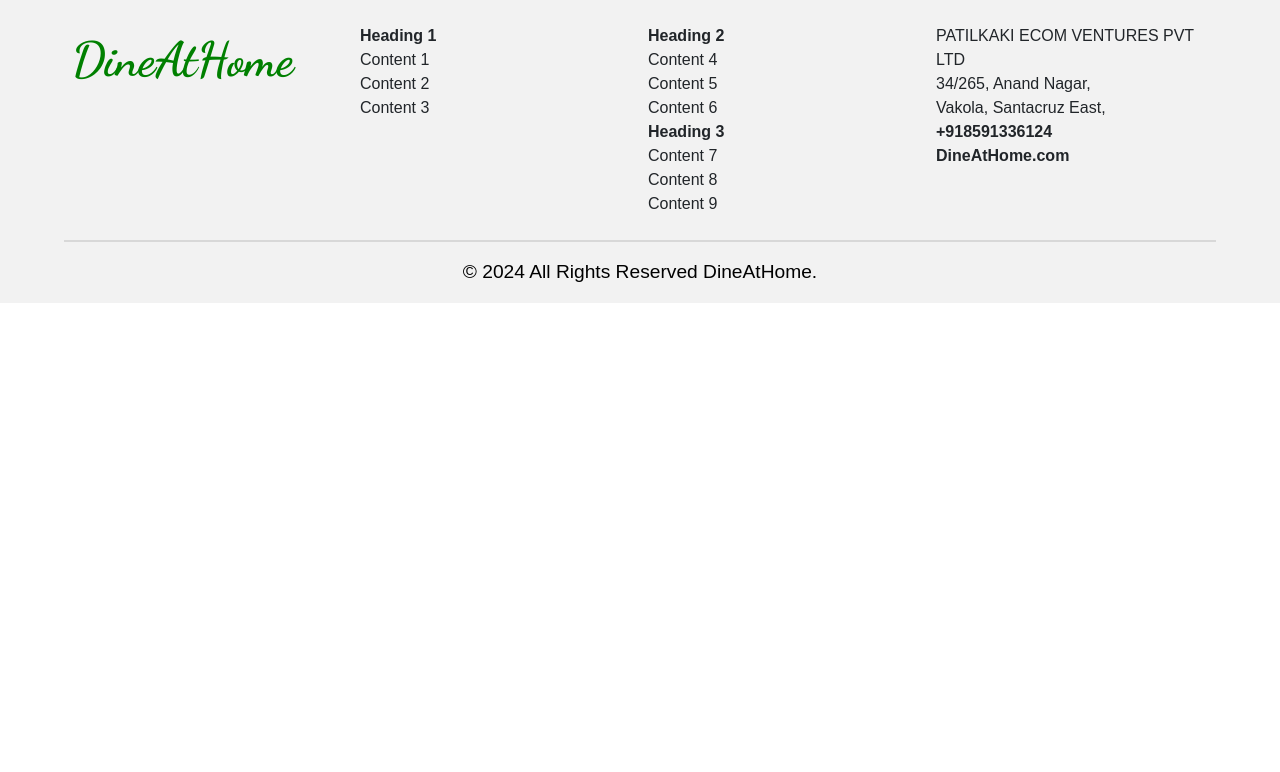
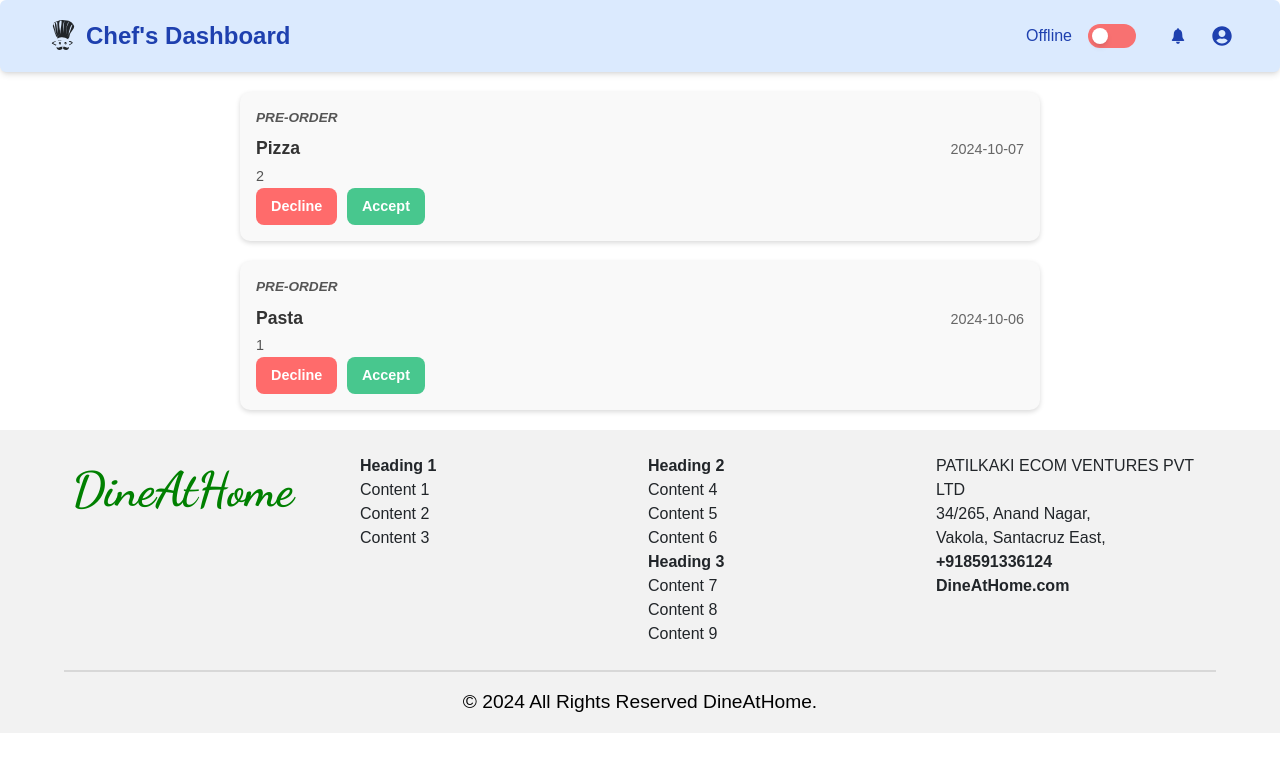
Before and after one commit to Dhammashilagaikwad/DineAtHome_Frontend, a React (Create React App) app: page /home-shefs/dashboard/prenotification in a window 1280 px wide. Shown: the top 772 px of the page. Built offline with nearby package versions, Linux system fonts and the light colour scheme; a web font is replaced by a local one.

Commit message:
Notification, Edit profile

```diff
--- a/src/Routing.jsx
+++ b/src/Routing.jsx
@@ -46,6 +46,7 @@
 const Menu = lazy(()=>import('./modules/homeChef/components/Menu'));
 const ChefShop=lazy(()=>import('./modules/homeChef/components/Shop'))
 const History =lazy(()=>import('./modules/homeChef/components/History'))
+const PreNotification=lazy(()=>import('./modules/homeChef/components/PreNotification'))
 
 function Layout() {
     const location = useLocation();
@@ -136,6 +137,7 @@
           <Route path='/home-shefs/dashboard/shop' element={<ChefShop/>}/>
           <Route path='/home-shefs/dashboard/history' element={<History/>}/>
           <Route path='/home-shefs/dashboard/profile' element={<Profile/>}/>
+          <Route path='/home-shefs/dashboard/prenotification' element={<PreNotification/>}/>
         </Routes>
       </Suspense>
 
--- a/src/HomeChef/Component/MainProfileEdit.jsx
+++ b/src/modules/homeChef/components/MainProfileEdit.js
@@ -1,5 +1,5 @@
 import React, { useState, useEffect } from "react";
-import "../Styles/MainProfileEdit.css"; // Import the CSS file
+import "../styles/MainProfileEdit.css"; // Import the CSS file
 import axios from "axios";
 import { jwtDecode } from "jwt-decode";
 
--- a/src/modules/homeChef/components/Navbar.js
+++ b/src/modules/homeChef/components/Navbar.js
@@ -5,6 +5,7 @@
 import { Link } from "react-router-dom";
 
 const Navbar = () => {
+
   const [isOnline, setIsOnline] = useState(false);
   const [isUserProfile, setIsUserProfile] = useState(false);
   const [isMobileMenuOpen, setIsMobileMenuOpen] = useState(false); // State for mobile menu
@@ -33,7 +34,9 @@
               <span className="w-12 h-6 flex items-center flex-shrink-0 ml-4 p-1 bg-red-400 rounded-full duration-300 ease-in-out peer-checked:bg-green-600 after:w-4 after:h-4 after:bg-white after:rounded-full after:shadow-md after:duration-300 peer-checked:after:translate-x-6 group-hover:after:translate-x-1"></span>
             </label>
           </div>
-          <IoIosNotifications />
+          <Link className="cursor-pointer" to="/home-shefs/dashboard/prenotification">
+          <IoIosNotifications/>
+          </Link>
           <div className="relative cursor-pointer">
             <FaUserCircle onClick={() => setIsUserProfile(!isUserProfile)} />
             {isUserProfile ? (
@@ -53,16 +56,14 @@
           </div>
         </div>
 
-        {/* Mobile Menu Button */}
         <button
           className="md:hidden text-2xl"
           onClick={() => setIsMobileMenuOpen(!isMobileMenuOpen)}
         >
-          {isMobileMenuOpen ? '✖' : '☰'} {/* Toggle between menu icon and close icon */}
+          {isMobileMenuOpen ? '✖' : '☰'}
         </button>
       </div>
 
-      {/* Mobile Menu */}
       {isMobileMenuOpen && (
         <div className="flex flex-col items-center bg-blue-100 p-4 md:hidden rounded-md">
           <label className="relative flex justify-between items-center group p-2 w-full">
@@ -75,7 +76,9 @@
             />
             <span className="w-12 h-6 flex items-center flex-shrink-0 ml-4 p-1 bg-red-400 rounded-full duration-300 ease-in-out peer-checked:bg-green-600 after:w-4 after:h-4 after:bg-white after:rounded-full after:shadow-md after:duration-300 peer-checked:after:translate-x-6 group-hover:after:translate-x-1"></span>
           </label>
+          <Link className="cursor-pointer" to="/home-shefs/dashboard/prenotification">
           <IoIosNotifications className="text-2xl" />
+          </Link>
           <div className="relative cursor-pointer">
             <FaUserCircle onClick={() => setIsUserProfile(!isUserProfile)} className="text-2xl" />
             {isUserProfile && (
--- /dev/null
+++ b/src/modules/homeChef/components/NotificationP.js
@@ -0,0 +1,26 @@
+import React from 'react';
+import '../styles/NotificationP.css';
+
+function NotificationP(props) {
+  return (
+    <div className="PreOrder-card">
+      <div className="PreOrder-type">{props.type}</div>
+      <div className="PreOrder-content">
+        <div className="PreOrder-header">
+          <h4 className="PreOrder-title">{props.foodName}</h4>
+          <span className="PreOrder-date">{props.date}</span>
+        </div>
+        <div className="PreOrder-details">
+          <div className="PreOrder-qty">{props.quantity}</div>
+          {/* <div className="PreOrder-price">₹{props.price}</div> */}
+        </div>
+        <div className="request-actions">
+        <button className="btn decline">{props.decline}</button>
+        <button className="btn accept">{props.accept}</button>
+      </div>
+      </div>
+    </div>
+  );
+}
+
+export default NotificationP;
--- /dev/null
+++ b/src/modules/homeChef/components/NotificationR.js
@@ -0,0 +1,27 @@
+
+import React from 'react';
+import '../styles/NotificationR.css';
+
+function NotificationR(props) {
+  return (
+    <div className="request-card">
+      <div className="request-type">{props.type}</div>
+      <div className="request-content">
+        <div className="request-header">
+          <h4 className="request-title">{props.foodName}</h4>
+          <span className="request-date">{props.date}</span>
+        </div>
+        <div className="request-details">
+          <div className="request-qty">{props.quantity}</div>
+          {/* <div className="request-price">{props.priceRange}</div> */}
+        </div>
+      </div>
+      <div className="request-actions">
+        <button className="btn decline">{props.decline}</button>
+        <button className="btn accept">{props.accept}</button>
+      </div>
+    </div>
+  );
+}
+
+export default NotificationR;
--- /dev/null
+++ b/src/modules/homeChef/components/PreNotification.js
@@ -0,0 +1,44 @@
+import React from 'react'
+import NotificationR from "./NotificationR.js";
+import NotificationP from "./NotificationP.js";
+import Navbar from './Navbar.js';
+
+export default function PreNotification() {
+  return (
+    <div>
+<Navbar/>
+<div>
+          <NotificationP
+            type="Pre-Order"
+            foodName="Pizza"
+            date="2024-10-07"
+            quantity="2"
+            // price="400"
+            decline="Decline"
+            accept="Accept"
+          />
+          {/* <NotificationR
+            type="Rquest"
+            foodName="Pizza"
+            date="2024-10-07"
+            quantity="2"
+            // priceRange="120- 220"
+            decline="Decline"
+            accept="Accept"
+          /> */}
+          <NotificationP
+            type="Pre-Order"
+            foodName="Pasta"
+            date="2024-10-06"
+            quantity="1"
+            // price="200"
+            decline="Decline"
+            accept="Accept"
+          />
+        </div>
+
+
+
+    </div>
+  )
+}
--- /dev/null
+++ b/src/modules/homeChef/styles/NotificationP.css
@@ -0,0 +1,64 @@
+.PreOrder-card {
+    display: flex;
+    justify-content: space-between;
+    align-items: center;
+    flex-direction: column;
+    margin: 20px auto;
+    padding: 16px;
+    border-radius: 10px;
+    box-shadow: 0 2px 5px rgba(0,0,0,0.15);
+    background-color: #f9f9f9;
+    width: 100%;
+    max-width: 800px;
+  }
+
+  .PreOrder-type {
+    font-size: 0.85em;
+    color: #555;
+    text-transform: uppercase;
+    font-weight: bold;
+    align-self: flex-start;
+    margin-bottom: 10px;
+    font-style: italic;
+  }
+
+  .PreOrder-content {
+    width: 100%;
+  }
+
+  .PreOrder-header {
+    display: flex;
+    justify-content: space-between;
+    align-items: baseline;
+    width: 100%;
+  }
+
+  .PreOrder-title {
+    font-size: 1.1em;
+    font-weight: 600;
+    color: #333;
+  }
+
+  .PreOrder-date {
+    font-size: 0.9em;
+    color: #666;
+  }
+
+  .PreOrder-details {
+    display: flex;
+    justify-content: space-between;
+    width: 100%;
+    margin-top: 5px;
+  }
+
+  .PreOrder-qty, .PreOrder-price {
+    font-size: 0.9em;
+    color: #555;
+  }
+
+  @media (max-width: 600px) {
+    .PreOrder-card {
+      flex-direction: column;
+      align-items: stretch;
+    }
+  }
--- /dev/null
+++ b/src/modules/homeChef/styles/NotificationR.css
@@ -0,0 +1,234 @@
+/* .request-card {
+    display: flex;
+    justify-content: space-between;
+    align-items: center;
+    margin: 20px auto;
+    padding: 16px;
+    border-radius: 10px;
+    box-shadow: 0 2px 5px rgba(0,0,0,0.15);
+    background-color: #f9f9f9;
+    max-width: 800px;
+  }
+
+  .request-type{
+    position: relative;
+    bottom: 3.3rem;
+    font-style: italic;
+    color: #7e7d7d;
+  }
+
+  .request-content {
+    display: flex;
+    flex-direction: column;
+    flex-grow: 1;
+    margin-right: 20px;
+  }
+
+  .request-actions{
+    display: flex;
+    justify-content: space-between;
+    width: 22%;
+  }
+
+
+  .request-header {
+    display: flex;
+    justify-content: space-between;
+    align-items: baseline;
+    margin-bottom: 10px;
+  }
+
+  .request-title {
+    font-size: 1.1em;
+    font-weight: 600;
+    color: #333;
+  }
+
+  .request-date {
+    font-size: 0.9em;
+    color: #666;
+  }
+
+  .request-details {
+    display: flex;
+    justify-content: space-between;
+  }
+
+  .request-qty, .request-price {
+    font-size: 0.9em;
+    color: #555;
+  }
+
+  .btn {
+    padding: 8px 15px;
+    border: none;
+    border-radius: 8px;
+    cursor: pointer;
+    font-size: 0.9em;
+    color: white;
+    font-weight: bold;
+    transition: background-color 0.3s;
+  }
+
+  .decline {
+    background-color: #ff6b6b;
+  }
+
+  .decline:hover {
+    background-color: #ff5252;
+  }
+
+  .accept {
+    background-color: #48c78e;
+  }
+
+  .accept:hover {
+    background-color: #3bb77e;
+  }
+
+  @media (max-width: 600px) {
+    .request-card {
+      flex-direction: column;
+      align-items: stretch;
+    }
+
+    .request-type{
+        bottom: .4rem;
+        font-style: italic;
+      }
+
+    .request-actions {
+      order: 3;
+      width: 100%;
+      display: flex;
+      justify-content: space-between;
+      margin-top: 15px;
+    }
+
+    .btn {
+      flex: 1;
+      margin: 5px;
+    }
+
+    .request-content {
+      margin-right: 0;
+    }
+  } */
+
+
+
+
+
+
+
+
+.request-card {
+  display: flex;
+  justify-content: space-between;
+  align-items: center;
+  flex-direction: column;
+  margin: 20px auto;
+  padding: 16px;
+  border-radius: 10px;
+  box-shadow: 0 2px 5px rgba(0, 0, 0, 0.15);
+  background-color: #f9f9f9;
+  width: 100%;
+  max-width: 800px;
+}
+
+.request-type {
+  font-size: 0.85em;
+  color: #555;
+  text-transform: uppercase;
+  font-weight: bold;
+  align-self: flex-start;
+  margin-bottom: 10px;
+  font-style: italic;
+}
+
+.request-content {
+  width: 100%;
+}
+
+.request-header {
+  display: flex;
+  justify-content: space-between;
+  align-items: baseline;
+  width: 100%;
+}
+
+.request-title {
+  font-size: 1.1em;
+  font-weight: 600;
+  color: #333;
+}
+
+.request-date {
+  font-size: 0.9em;
+  color: #666;
+}
+
+.request-details {
+  display: flex;
+  justify-content: space-between;
+  width: 100%;
+  margin-top: 5px;
+}
+
+.request-qty,
+.request-price {
+  font-size: 0.9em;
+  color: #555;
+}
+
+.request-actions {
+  display: flex;
+  justify-content: space-between;
+  width: 22%;
+}
+
+.btn {
+  padding: 8px 15px;
+  border: none;
+  border-radius: 8px;
+  cursor: pointer;
+  font-size: 0.9em;
+  color: white;
+  font-weight: bold;
+  transition: background-color 0.3s;
+}
+
+.decline {
+  background-color: #ff6b6b;
+}
+
+.decline:hover {
+  background-color: #ff5252;
+}
+
+.accept {
+  background-color: #48c78e;
+}
+
+.accept:hover {
+  background-color: #3bb77e;
+}
+
+@media (max-width: 600px) {
+  .request-card {
+    flex-direction: column;
+    align-items: stretch;
+  }
+
+  .request-actions {
+    width: 100%;
+    display: flex;
+    justify-content: space-between;
+    margin-top: 15px;
+  }
+
+  .btn {
+    flex: 1;
+    margin: 5px;
+  }
+}
```
Also changed, not shown: src/modules/homeChef/components/Profile.js (+62 -40 lines), src/modules/homeChef/styles/Profile.css (added, +67 -0 lines), src/modules/homeChef/styles/MainProfileEdit.css (renamed from src/HomeChef/Styles/MainProfileEdit.css).
